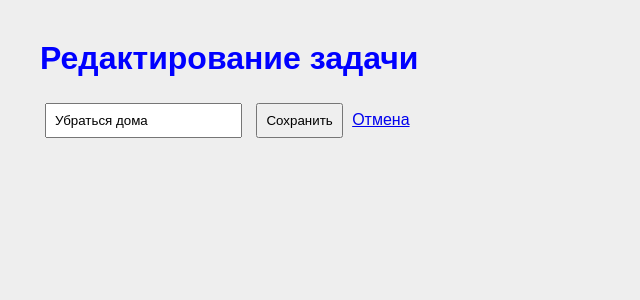
After one commit to FRyuki121/prac-34, a Flask app: page /edit/1 in a window 1280 px wide. The commit adds this page. Shown: the top 300 px of the page, without its empty margins (0-640 px from the left). Run offline with Flask 3, Linux system fonts and the light colour scheme.

Commit message:
Редактирование задач

```diff
--- a/todo_app/app.py
+++ b/todo_app/app.py
@@ -61,5 +61,49 @@ def clear_tasks():
     return redirect('/')
 
 
+@app.route('/edit/<int:task_id>', methods=['GET', 'POST'])
+def edit_task(task_id):
+
+    # Проверка существования задачи
+    if task_id < 0 or task_id >= len(tasks):
+        return "Задача не найдена", 404
+
+    # Получаем задачу
+    task = tasks[task_id]
+
+    # Если форма отправлена
+    if request.method == 'POST':
+
+        # Новый текст
+        new_text = request.form.get('task', '').strip()
+
+        # Старый текст
+        old_text = task['text']
+
+        # Пустое поле
+        if new_text == '':
+            return render_template(
+                'edit.html',
+                task=task,
+                message="Текст не может быть пустым!"
+            )
+
+        # Нет изменений
+        if new_text == old_text:
+            return render_template(
+                'edit.html',
+                task=task,
+                message="Ничего не изменено"
+            )
+
+        # Сохраняем новый текст
+        task['text'] = new_text
+
+        save_tasks(tasks)
+
+        return redirect('/')
+
+    return render_template('edit.html', task=task)
+
 if __name__ == '__main__':
     app.run(debug=True)
--- a/todo_app/tasks.json
+++ b/todo_app/tasks.json
@@ -1,6 +1,6 @@
 [
   {
-    "text": "помыть посуду",
+    "text": "Создать машину времени",
     "date": "07.05.2026 19:49"
   },
   {
--- /dev/null
+++ b/todo_app/templates/edit.html
@@ -0,0 +1,55 @@
+<!DOCTYPE html>
+<html>
+<head>
+    <title>Редактировать задачу</title>
+
+    <style>
+        body {
+            font-family: Arial;
+            margin: 40px;
+            background-color: #eeeeee;
+        }
+
+        h1 {
+            color: blue;
+        }
+
+        input, button {
+            padding: 8px;
+            margin: 5px;
+        }
+
+        .message {
+            color: red;
+            font-weight: bold;
+        }
+    </style>
+</head>
+
+<body>
+
+    <h1>Редактирование задачи</h1>
+
+    {% if message %}
+        <p class="message">{{ message }}</p>
+    {% endif %}
+
+    <form method="POST">
+
+        <input
+            type="text"
+            name="task"
+            value="{{ task.text }}"
+            required
+        >
+
+        <button type="submit">
+            Сохранить
+        </button>
+
+        <a href="/">Отмена</a>
+
+    </form>
+
+</body>
+</html>
```
Also changed, not shown: todo_app/templates/index.html (+31 -4 lines).
